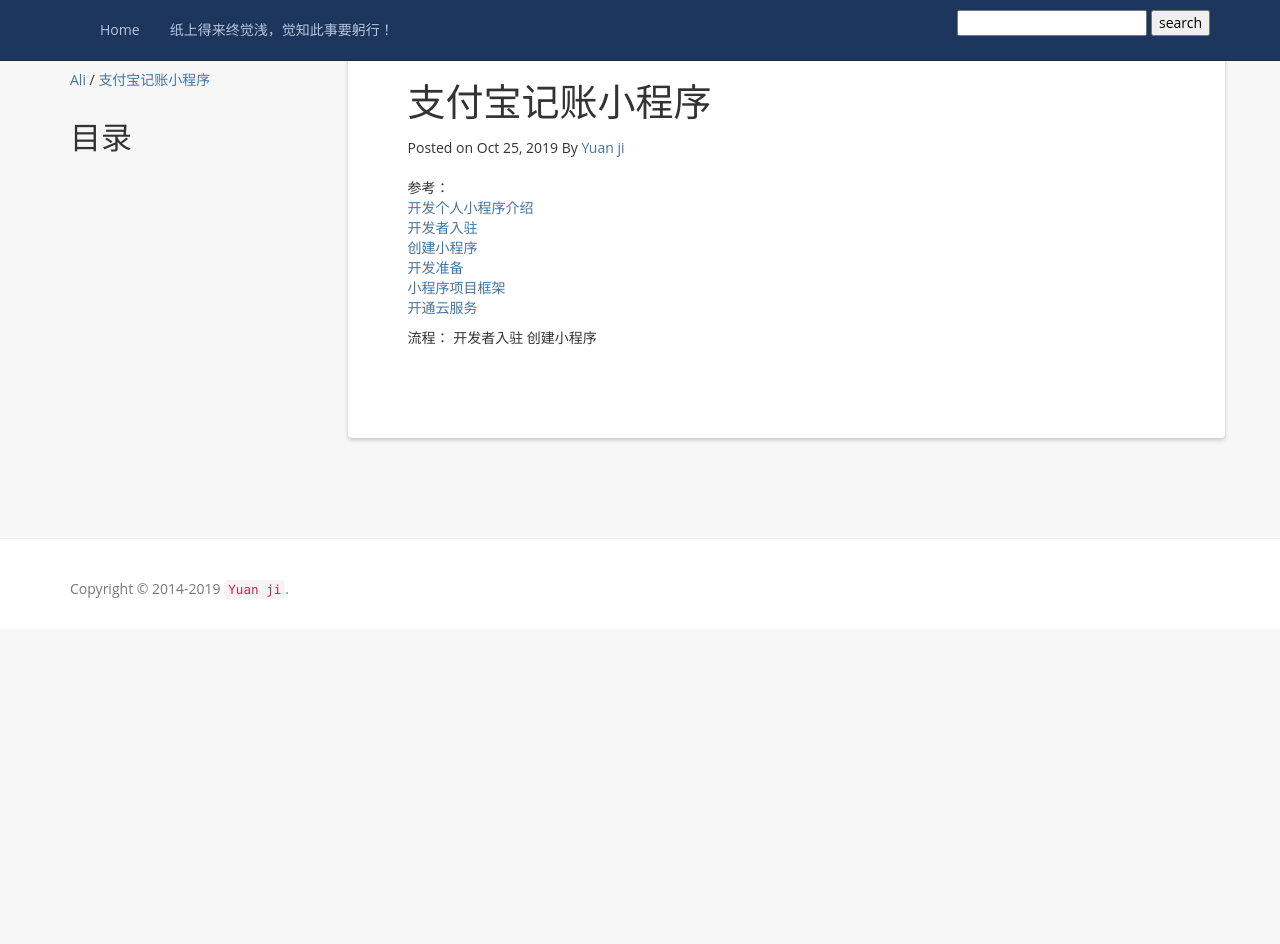
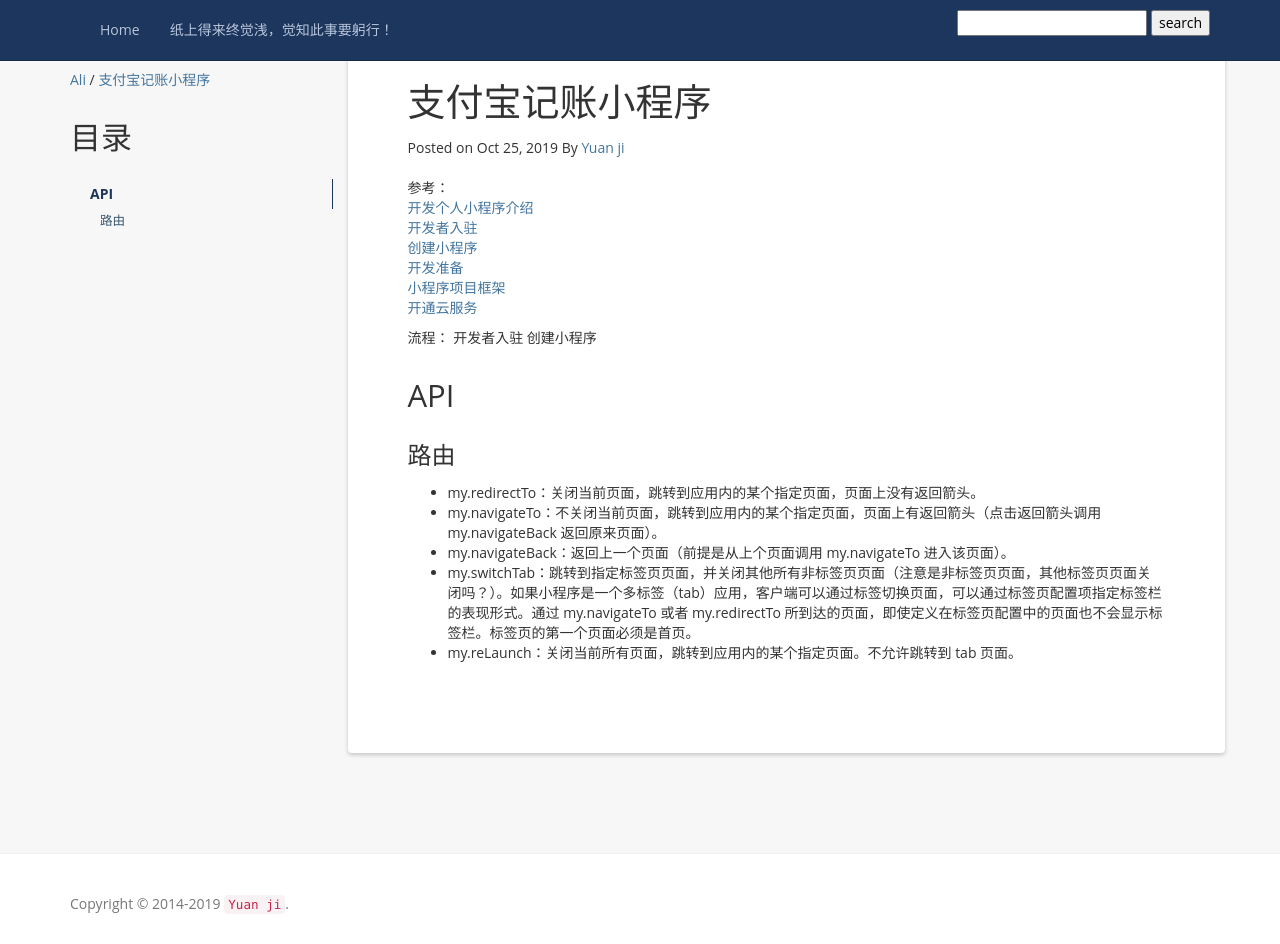
Before and after one commit to yuandot/yuandot.github.io, a Jekyll site: the page built from _posts/Ali/2019-10-25-支付宝记账小程序.md, in a window 1280 px wide and 944 px high. Built offline with Jekyll 4.4.1, drawn with Linux system fonts in a browser that asks for light colours; nearby versions of some CDN libraries; comment, search, counter and statistics services are not loaded.

Commit message:
201911042223

```diff
--- a/_posts/Ali/2019-10-25-支付宝记账小程序.md
+++ b/_posts/Ali/2019-10-25-支付宝记账小程序.md
@@ -19,3 +19,12 @@
 流程：
 开发者入驻
 创建小程序
+
+
+## API
+### 路由
+* my.redirectTo：关闭当前页面，跳转到应用内的某个指定页面，页面上没有返回箭头。
+* my.navigateTo：不关闭当前页面，跳转到应用内的某个指定页面，页面上有返回箭头（点击返回箭头调用 my.navigateBack 返回原来页面）。
+* my.navigateBack：返回上一个页面（前提是从上个页面调用 my.navigateTo 进入该页面）。
+* my.switchTab：跳转到指定标签页页面，并关闭其他所有非标签页页面（注意是非标签页页面，其他标签页页面关闭吗？）。如果小程序是一个多标签（tab）应用，客户端可以通过标签切换页面，可以通过标签页配置项指定标签栏的表现形式。通过 my.navigateTo 或者 my.redirectTo 所到达的页面，即使定义在标签页配置中的页面也不会显示标签栏。标签页的第一个页面必须是首页。
+* my.reLaunch：关闭当前所有页面，跳转到应用内的某个指定页面。不允许跳转到 tab 页面。
```
Also changed, not shown: _posts/Documents/2019-11-03-分辨率-PPI-屏幕尺寸.md (added, +32 -0 lines), styles/images/Documents/px-ppi.jpg (added).
